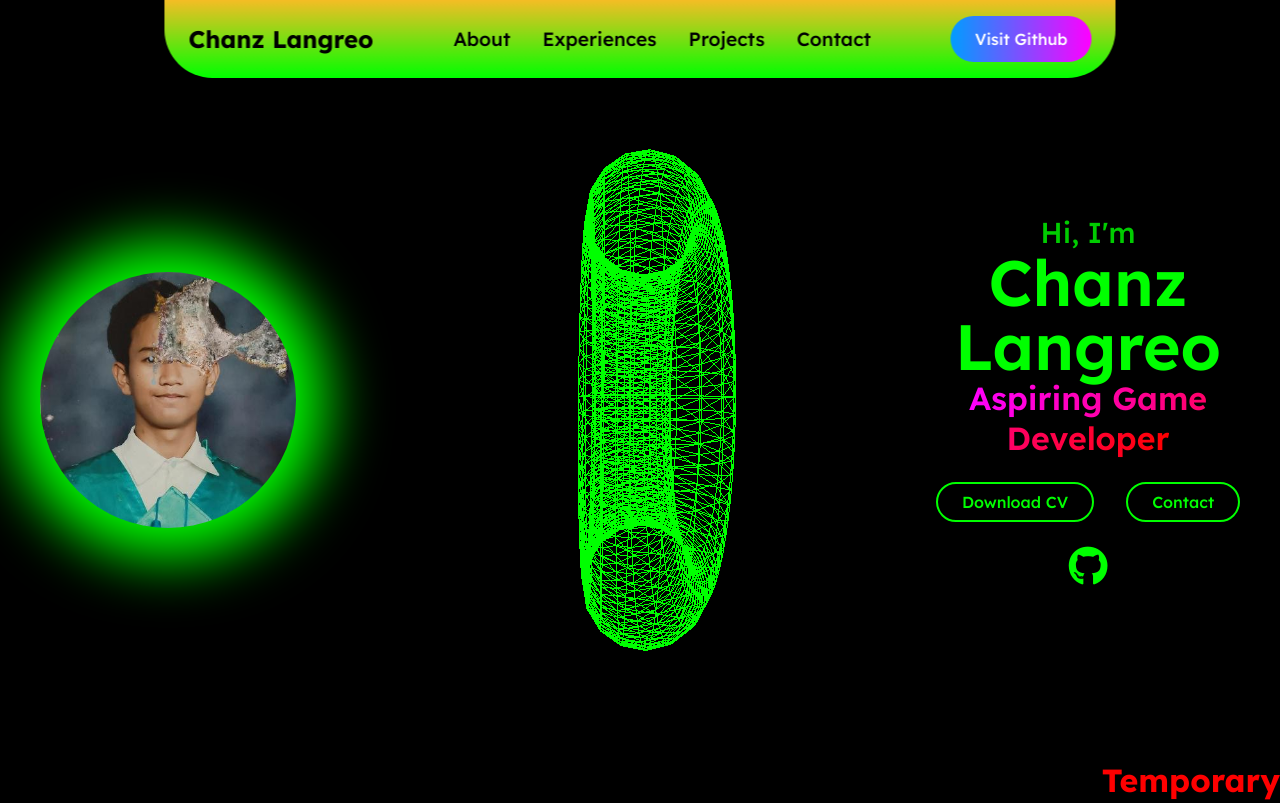
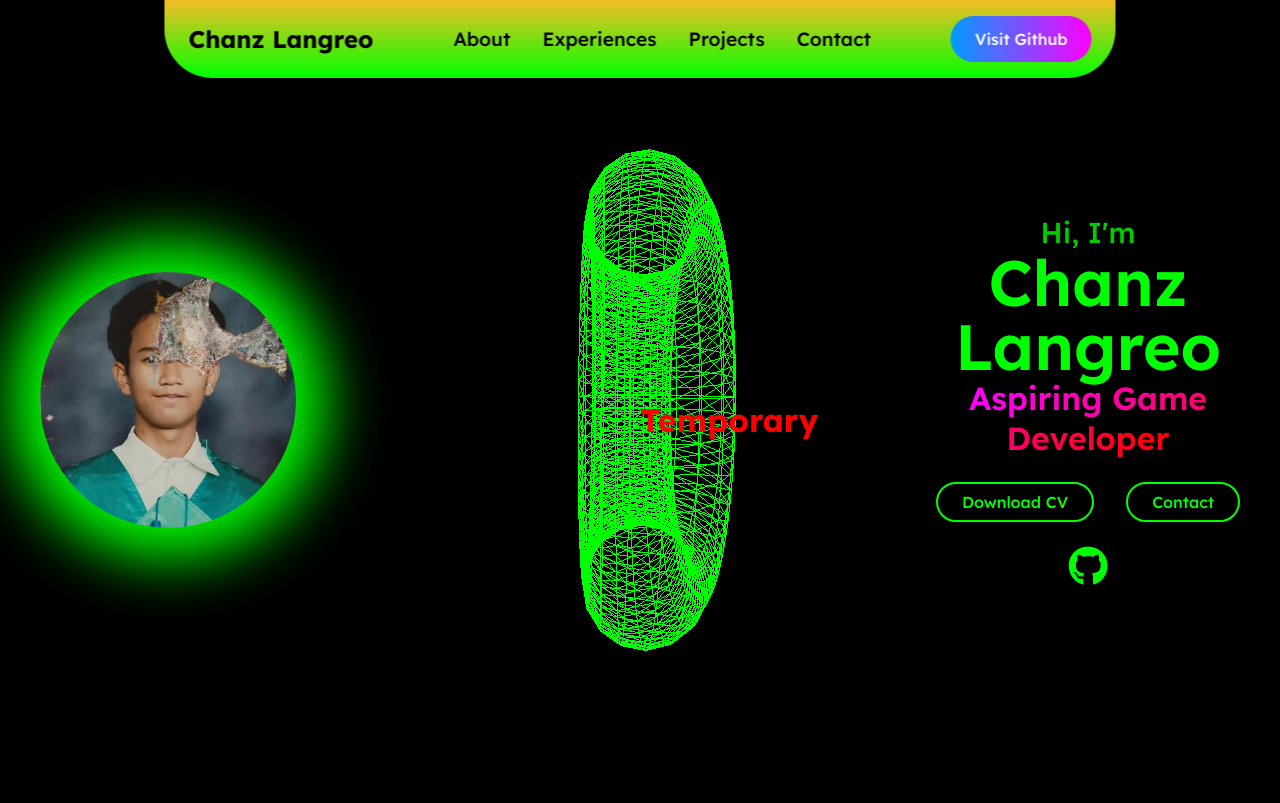
Before and after one commit to cjlangreo/birbdoy1221.github.io, a plain HTML site: page index.html in a window 1280 px wide. Shown: the top 803 px of the page. Drawn offline with nearby package versions, Linux system fonts and the light colour scheme.

Commit message:
center caution

```diff
--- a/style.css
+++ b/style.css
@@ -289,8 +289,8 @@ canvas {
 
 #watermark {
   position: fixed;
-  right: 0;
-  bottom: 0;
+  top: 50%;
+  left: 50%;
   color: red;
   z-index: 5;
 }
```
